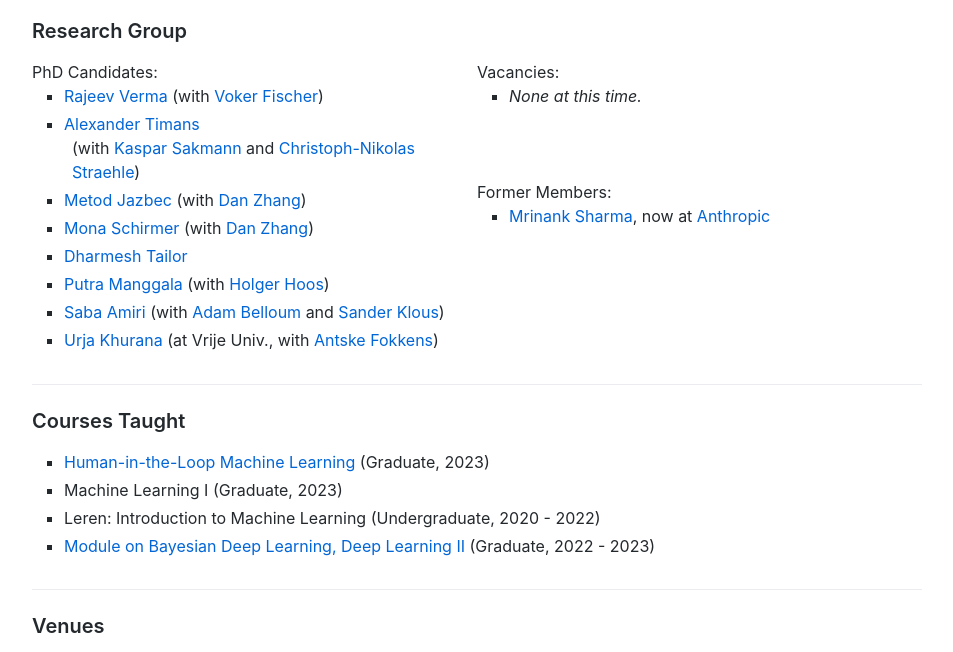
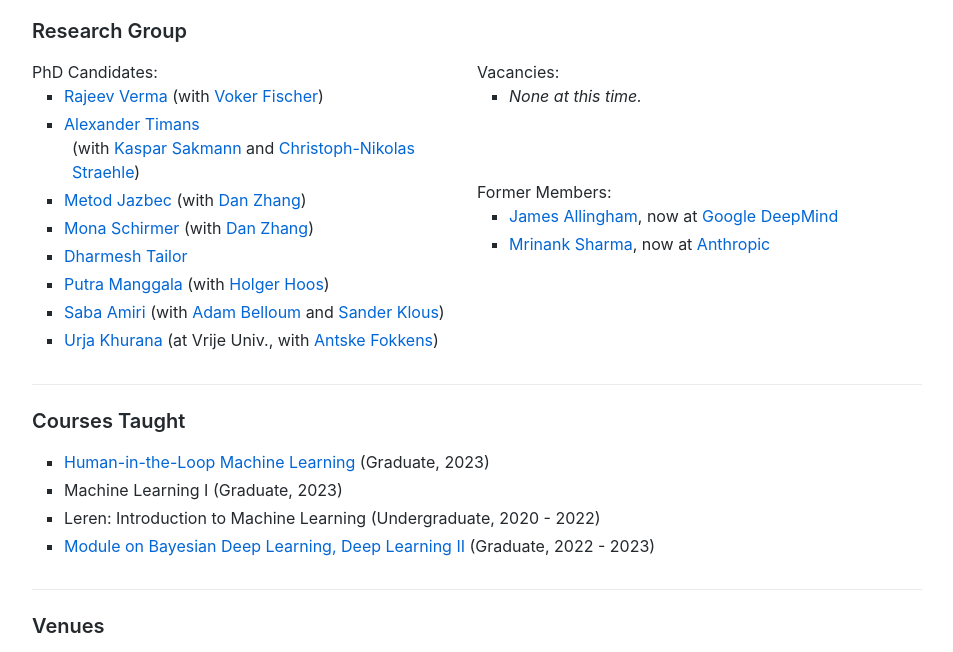
Before and after one commit to enalisnick/enalisnick.github.io, a plain HTML site: page index.html in a window 1280 px wide. Shown: the part 802-1454 px from the top of the page, without its empty margins (163-1116 px from the left). Drawn offline with Linux system fonts and the light colour scheme.

Commit message:
updated James

```diff
--- a/index.html
+++ b/index.html
@@ -115,6 +115,7 @@
 			    </br>
 			    Former Members:
                             <ul>
+			      <li><a href="https://jamesallingham.com/">James Allingham</a>, now at <a href="https://deepmind.google/">Google DeepMind</a>
                               <li><a href="https://mrinanksharma.github.io/">Mrinank Sharma</a>, now at <a href="https://www.anthropic.com/">Anthropic</a></li>
                             </ul>
                           </div>
```
Also changed, not shown: 1 other file.
